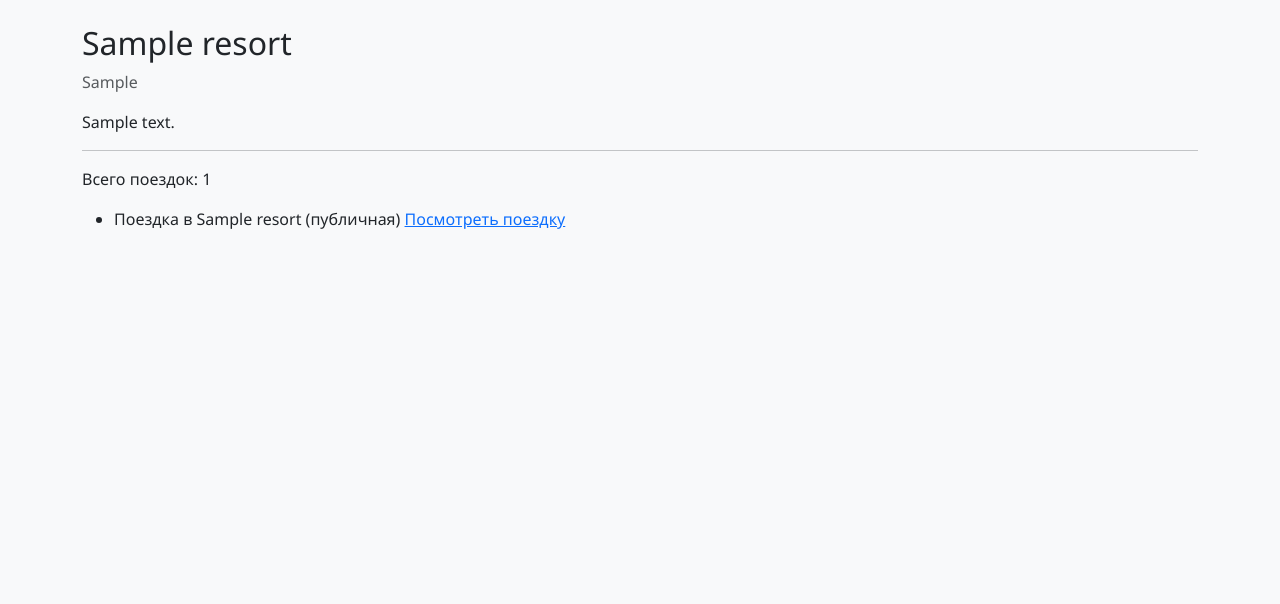
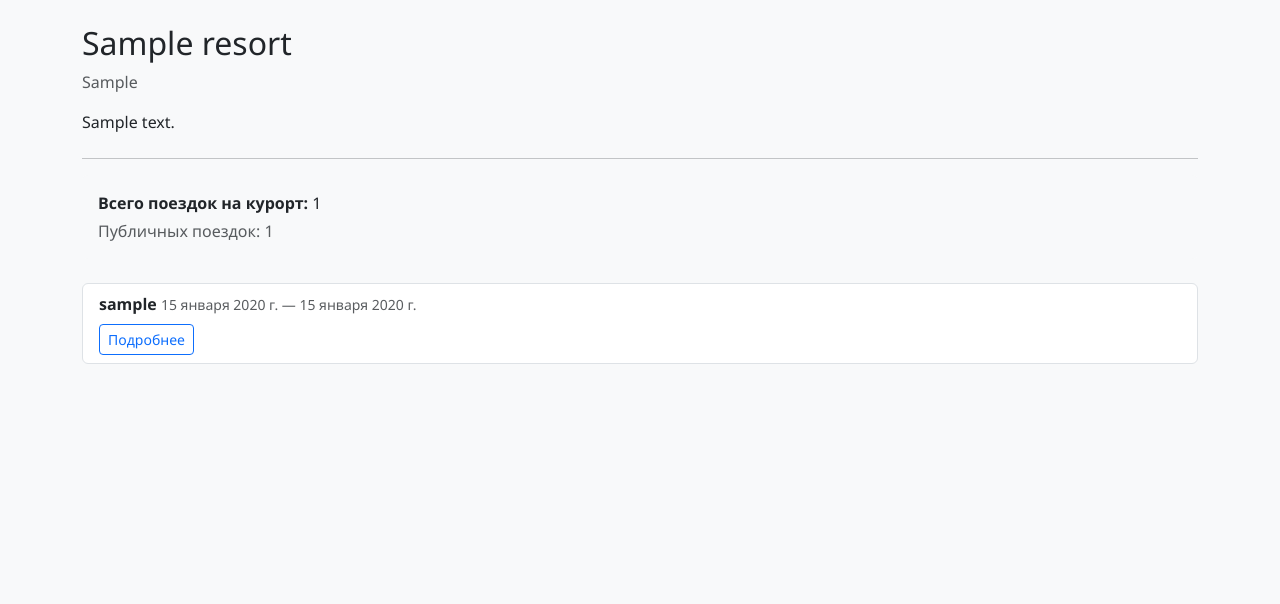
Before and after one commit to dmitriy347/MountainTrip, a Django app: a page that uses config/resort/templates/resort/resort_detail.html in a window 1280 px wide. Shown: the part 56-660 px from the top of the page. Run offline with Django 4.2, Linux system fonts and the light colour scheme; a user stored in the database is signed in; tables that the repository leaves empty hold one stand-in row (values such as "Sample post").

Commit message:
Улучшил шаблон resort_detail.html

```diff
--- a/config/resort/templates/resort/resort_detail.html
+++ b/config/resort/templates/resort/resort_detail.html
@@ -6,29 +6,47 @@
 {% block content %}
 <h2>{{ title }}</h2>
 <p class="text-muted">{{ resort.region }}</p>
-<p>{{ resort.description }}</p>
+<p class="mb-4">{{ resort.description }}</p>
 
 <hr>
-<p>Всего поездок: {{ trips_count }}</p>
+<div class="p-3 mb-4 bg-light rounded">
+    <p class="mb-1">
+        <strong>Всего поездок на курорт:</strong> {{ total_trips_count }}
+    </p>
+    <p class="mb-0 text-muted">
+        Публичных поездок: {{ public_trips_count }}
+    </p>
+</div>
 
 {% if not user.is_authenticated %}
-        <p><em>Войдите, чтобы посмотреть поездки пользователей</em></p>
+    <p class="text-muted">
+        Войдите, чтобы посмотреть публичные поездки пользователей
+    </p>
 {% else %}
     {% if trips %}
-        <ul>
+        <div class="list-group">
             {% for trip in trips %}
-                <li>
-                    Поездка в {{ trip.resort.name }}
-                    {% if trip.is_public %}
-                        (публичная)
-                    {% else %}
-                        (личная)
-                    {% endif %}
+                <div class="list-group-item">
+                    <div class="d-flex justify-content-between">
+                        <div>
+                            <strong>{{ trip.user.username }}</strong>
+                            <small class="text-muted">
+                                {{ trip.start_date }} — {{ trip.end_date }}
+                            </small>
+                        </div>
+                        {% if not trip.is_public %}
+                            {% if trip.user == user %}
+                                <span class="badge bg-secondary">Приватная запись</span>
 
-                    <a href="{{ trip.get_absolute_url }}">Посмотреть поездку</a>
-                </li>
+                            {% endif %}
+                        {% endif %}
+                    </div>
+                    <a href="{{ trip.get_absolute_url }}" class="btn btn-sm btn-outline-primary mt-2">
+                        Подробнее
+                    </a>
+                </div>
             {% endfor %}
-        </ul>
+        </div>
     {% else %}
         <p>Пока нет поездок</p>
     {% endif %}
--- a/config/resort/templates/resort/trip_detail.html
+++ b/config/resort/templates/resort/trip_detail.html
@@ -21,7 +21,7 @@
 <hr>
 <h4 class="mt-4">Фотографии</h4>
 
-{% if trip.media.all %}
+{% if media_list %}
     <div class="row">
         {% for photo in media_list %}
             <div class="col-md-4 mb-3">
--- a/config/resort/views.py
+++ b/config/resort/views.py
@@ -41,7 +41,8 @@ class ResortDetailView(DetailView):
         all_trips = self.object.trips.all()     # Все поездки, связанные с курортом
 
         # 0. Количество поездок к курорту (видят все)
-        context['trips_count'] = all_trips.count()
+        context['total_trips_count'] = all_trips.count()
+        context['public_trips_count'] = all_trips.filter(is_public=True).count()
 
         # 1. Гость - не видит список поездок
         if not user.is_authenticated:
```
